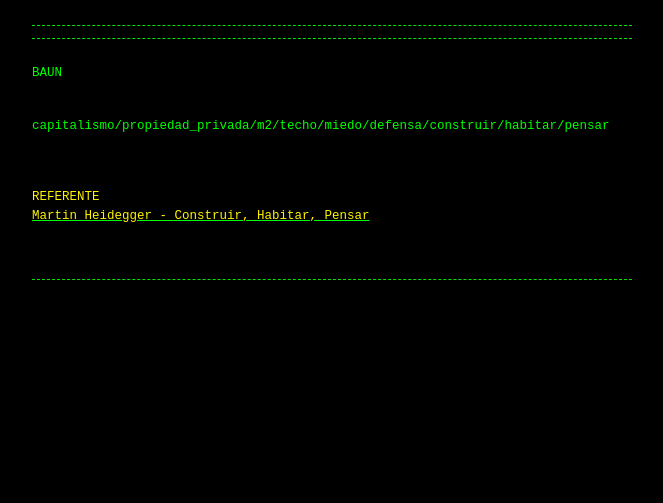
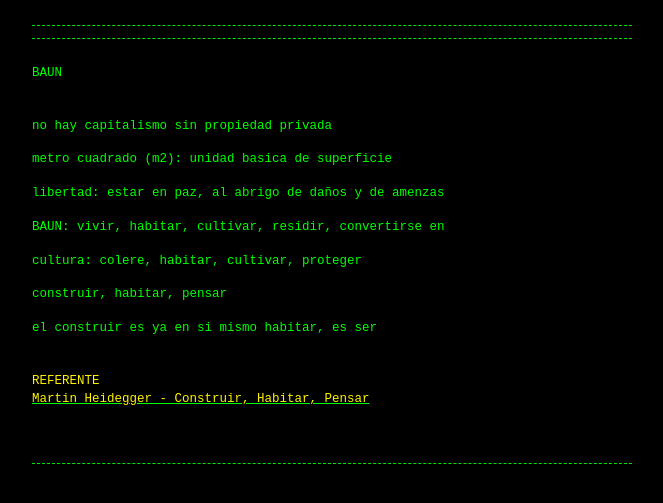
Before and after one commit to Guerrillaradio/baun, a Jekyll site: the page built from index.md, in a window 1280 px wide. Shown: the top 503 px of the page, without its empty margins (308-971 px from the left). Built offline with Jekyll 4.4.1, drawn with Linux system fonts in a browser that asks for light colours; our own code applies the rules of GitHub Pages for plain Markdown files.

Commit message:
Update index.md

```diff
--- a/index.md
+++ b/index.md
@@ -1,8 +1,13 @@
 
 <p>BAUN
 
-<p>capitalismo/propiedad_privada/m2/techo/miedo/defensa/construir/habitar/pensar
-
+<p>no hay capitalismo sin propiedad privada
+<p>metro cuadrado (m2): unidad basica de superficie
+<p>libertad: estar en paz, al abrigo de daños y de amenzas
+<p>BAUN: vivir, habitar, cultivar, residir, convertirse en
+<p>cultura: colere, habitar, cultivar, proteger
+<p>construir, habitar, pensar
+<p>el construir es ya en si mismo habitar, es ser
 
 <div><font color="#fff300">REFERENTE</font></div><div></div><div><font color="#fff300"> </font><font color="#fff300"> </font></div>
 <a href="https://wiki.ead.pucv.cl/images/archive/7/70/20111011141115%21Construir_habitar_pensar_heidegger.pdf"><div><font color="#fff300">Martin Heidegger - Construir, Habitar, Pensar</font></div><div></div><div><font color="#fff300"> </font><font color="#fff300"> </font></div></a>
```
